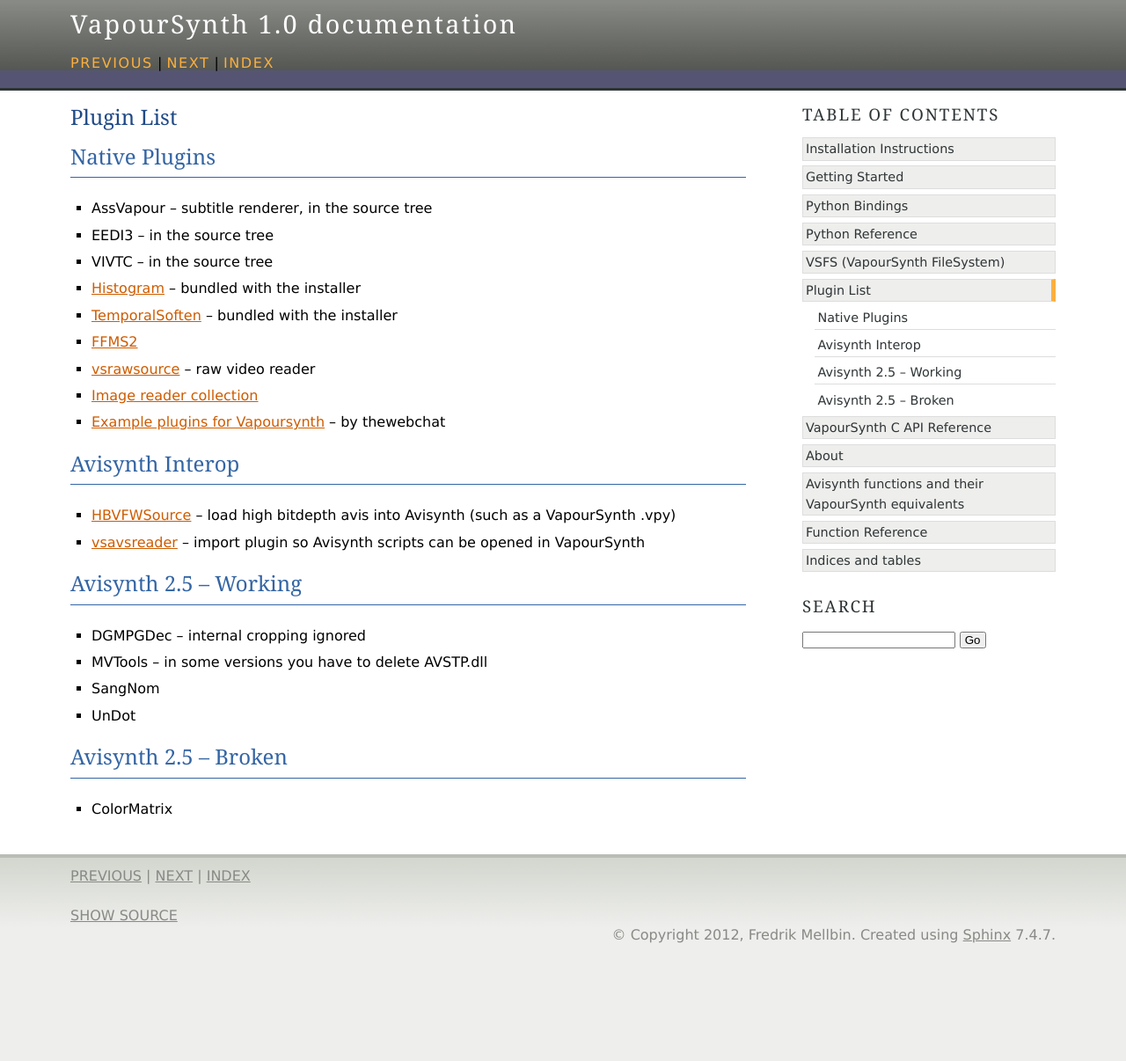
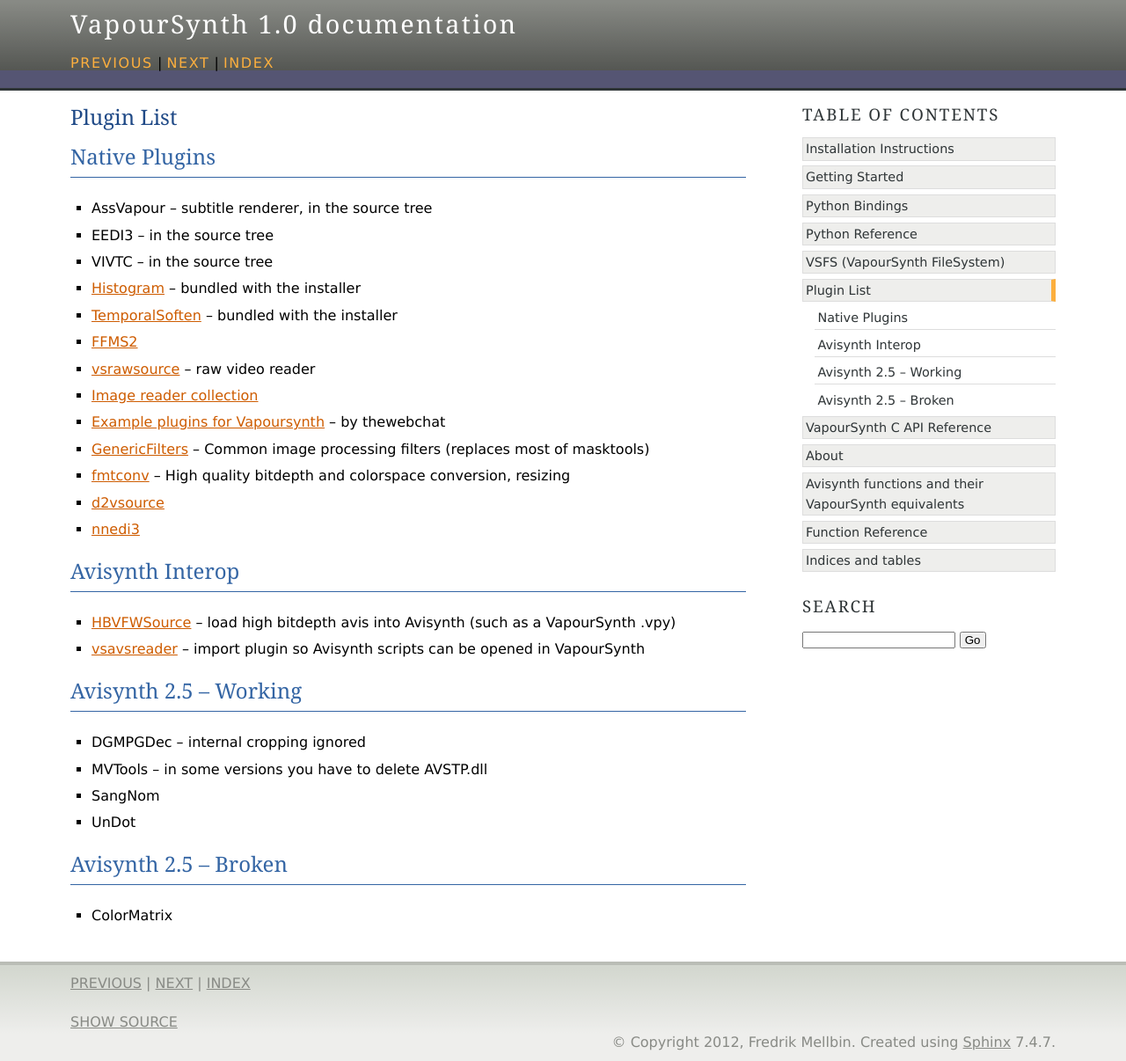
Before and after one commit to vapoursynth/vapoursynth, a Sphinx documentation site: the page built from doc/pluginlist.rst, in a window 1280 px wide. Shown: the whole page at 88% size. Built offline with Sphinx 7.4.7, drawn with Linux system fonts in a browser that asks for light colours; formulas are drawn with MathJax 3; before the commit the page ends 1085 px from its top, so only the background shows below that.

Commit message:
apply documentation patch in issue #43
git-svn-id: http://vapoursynth.googlecode.com/svn/trunk@451 f9120d27-2007-6f97-8312-0f4ebfa7710f

```diff
--- a/doc/pluginlist.rst
+++ b/doc/pluginlist.rst
@@ -12,6 +12,10 @@
 * `vsrawsource <http://forum.doom9.org/showthread.php?t=166075>`_ -- raw video reader
 * `Image reader collection <http://forum.doom9.org/showthread.php?t=166088>`_
 * `Example plugins for Vapoursynth <http://forum.doom9.org/showthread.php?t=166147>`_ -- by thewebchat
+* `GenericFilters <http://forum.doom9.org/showthread.php?t=166842>`_ -- Common image processing filters (replaces most of masktools)
+* `fmtconv <http://forum.doom9.org/showthread.php?t=166504>`_ -- High quality bitdepth and colorspace conversion, resizing
+* `d2vsource <http://forum.doom9.org/showthread.php?t=166399>`_
+* `nnedi3 <http://forum.doom9.org/showthread.php?t=166434>`_
 
 Avisynth Interop
 ################
```
